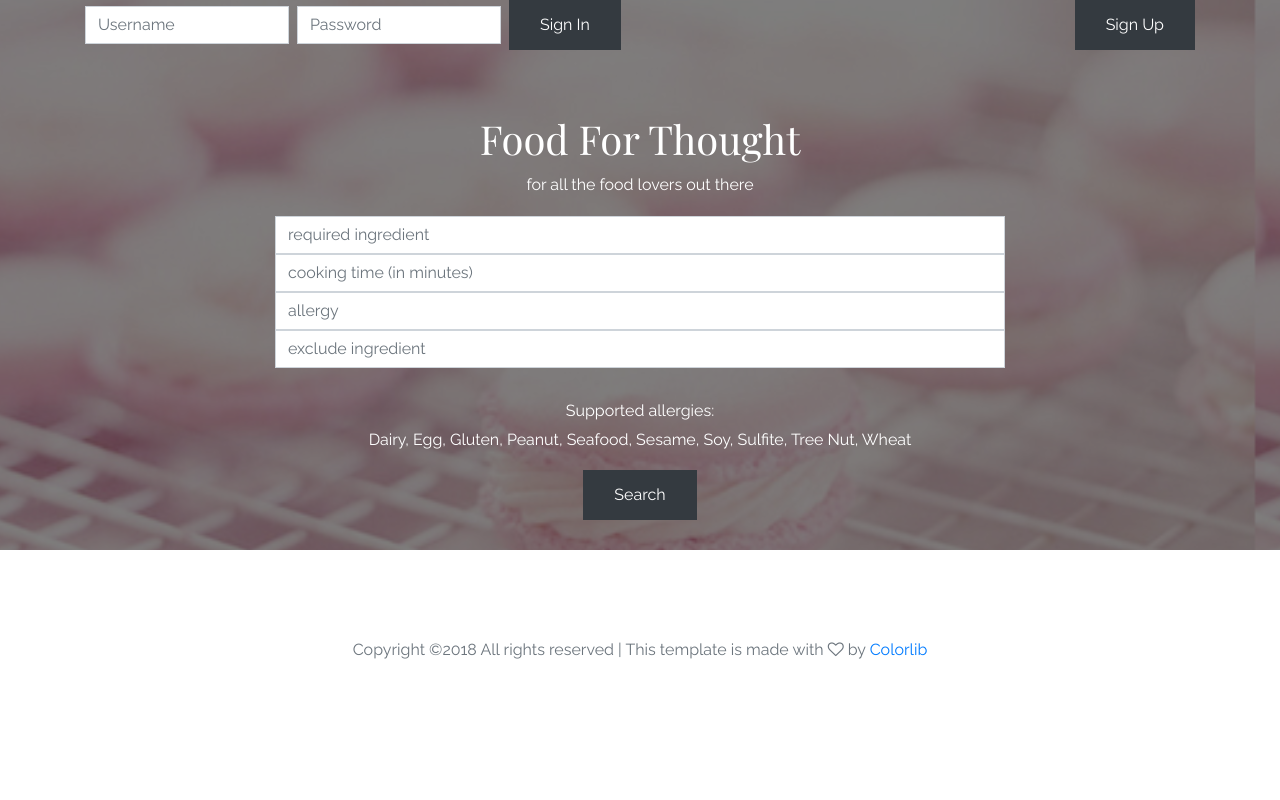
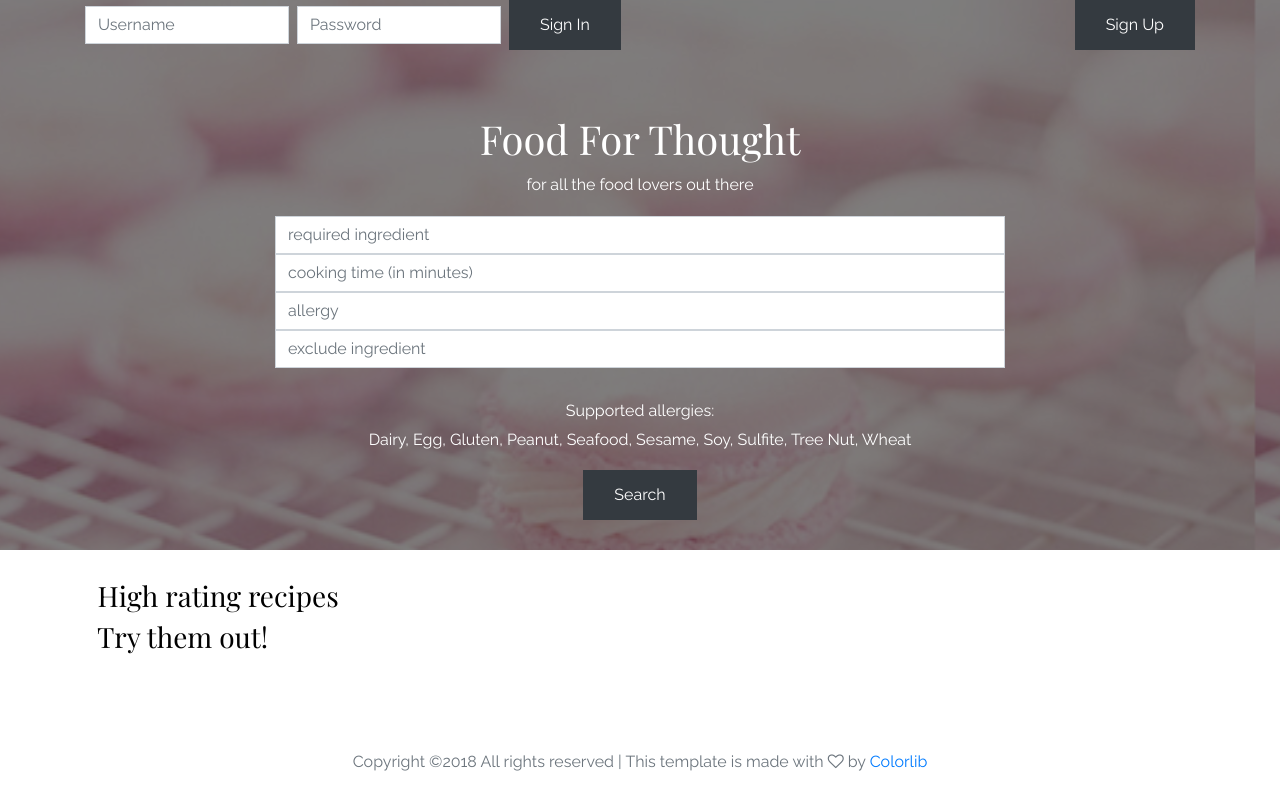
Before and after one commit to niriksha99/Seng2021, a Flask app: template templates/home.html in a window 1280 px wide. Run offline with Flask 2, Linux system fonts and the light colour scheme; the template is opened without the code that fills it, so the values that code supplies are empty; some libraries are stand-ins or nearby versions.

Commit message:
fixed the bug about back

```diff
--- a/roles.py
+++ b/roles.py
@@ -4,3 +4,5 @@ global pageNo
 pageNo = 0
 global back
 back = 0
+global parameters
+parameters = {}
--- a/routes.py
+++ b/routes.py
@@ -100,6 +100,8 @@ def show_results(ingredient, time, allergy, exclude):
 		return render_template('result.html', data=data, second=secondPage)
 	if roles.back == 1:
 		roles.back == 0
+		if not roles.parameters:
+			return redirect(url_for("index"))
 		response = requests.get("http://api.yummly.com/v1/api/recipes", roles.parameters)
 		data = response.json()
 		data = change_picture_size(data)
--- a/templates/home.html
+++ b/templates/home.html
@@ -111,13 +111,16 @@
                     </div>
                   </section>
                   <!-- END section -->
-
     <br>
-    <br>
-    <br>
+    <h3>&nbsp;&nbsp;&nbsp;&nbsp;&nbsp;&nbsp;&nbsp;&nbsp;&nbsp;&nbsp;&nbsp;&nbsp;&nbsp;
+      High rating recipes </h3>
+    <h3>&nbsp;&nbsp;&nbsp;&nbsp;&nbsp;&nbsp;&nbsp;&nbsp;&nbsp;&nbsp;&nbsp;&nbsp;&nbsp;
+      Try them out! </h3>
+    <br><br><br>
     <section class="feature-destination">
       <div class="container">
         <div class="row">
+
           {% if data %}
              {% for recipe in data %}
            <div class="col-md-4 element-animate ">
```
